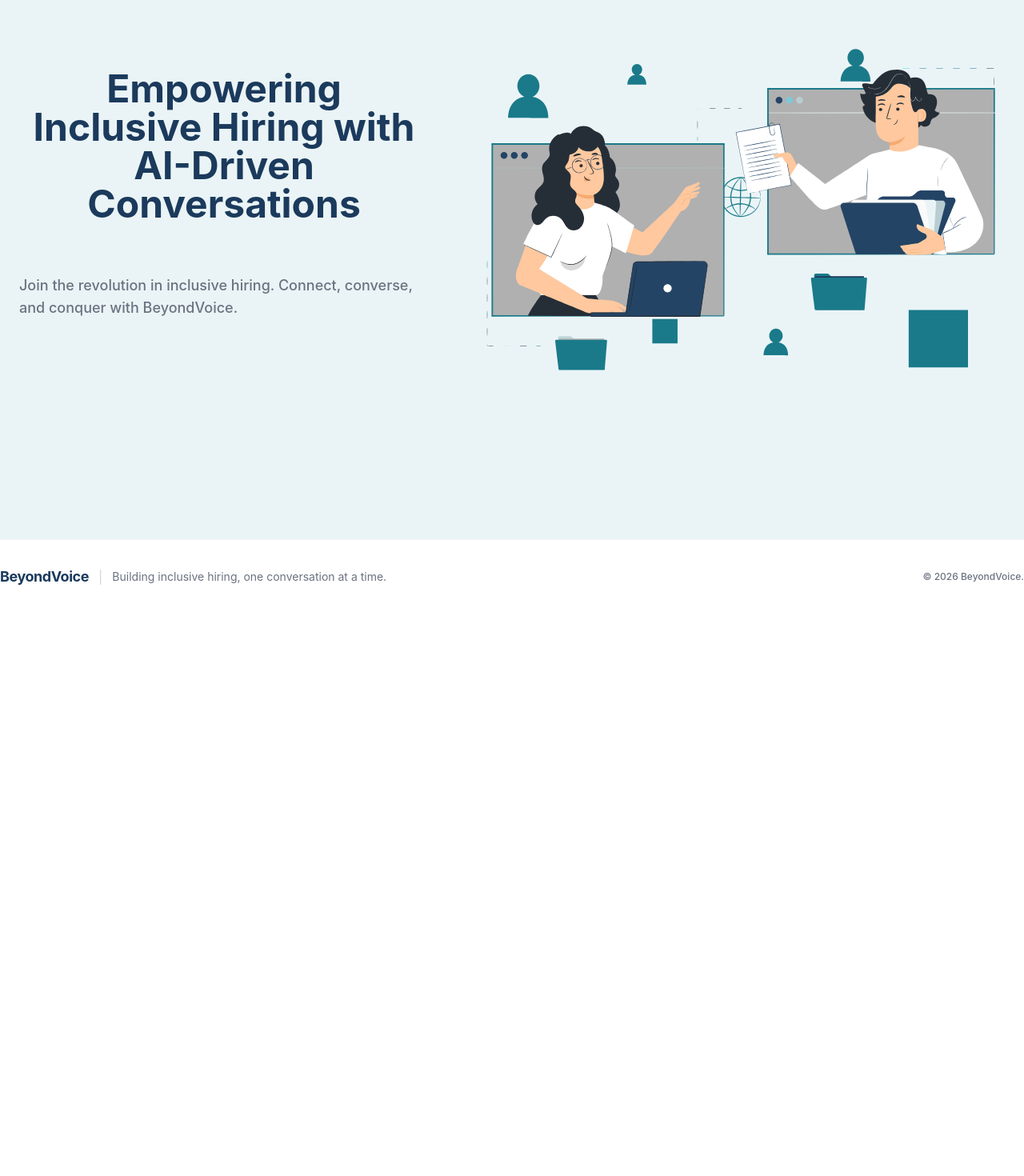
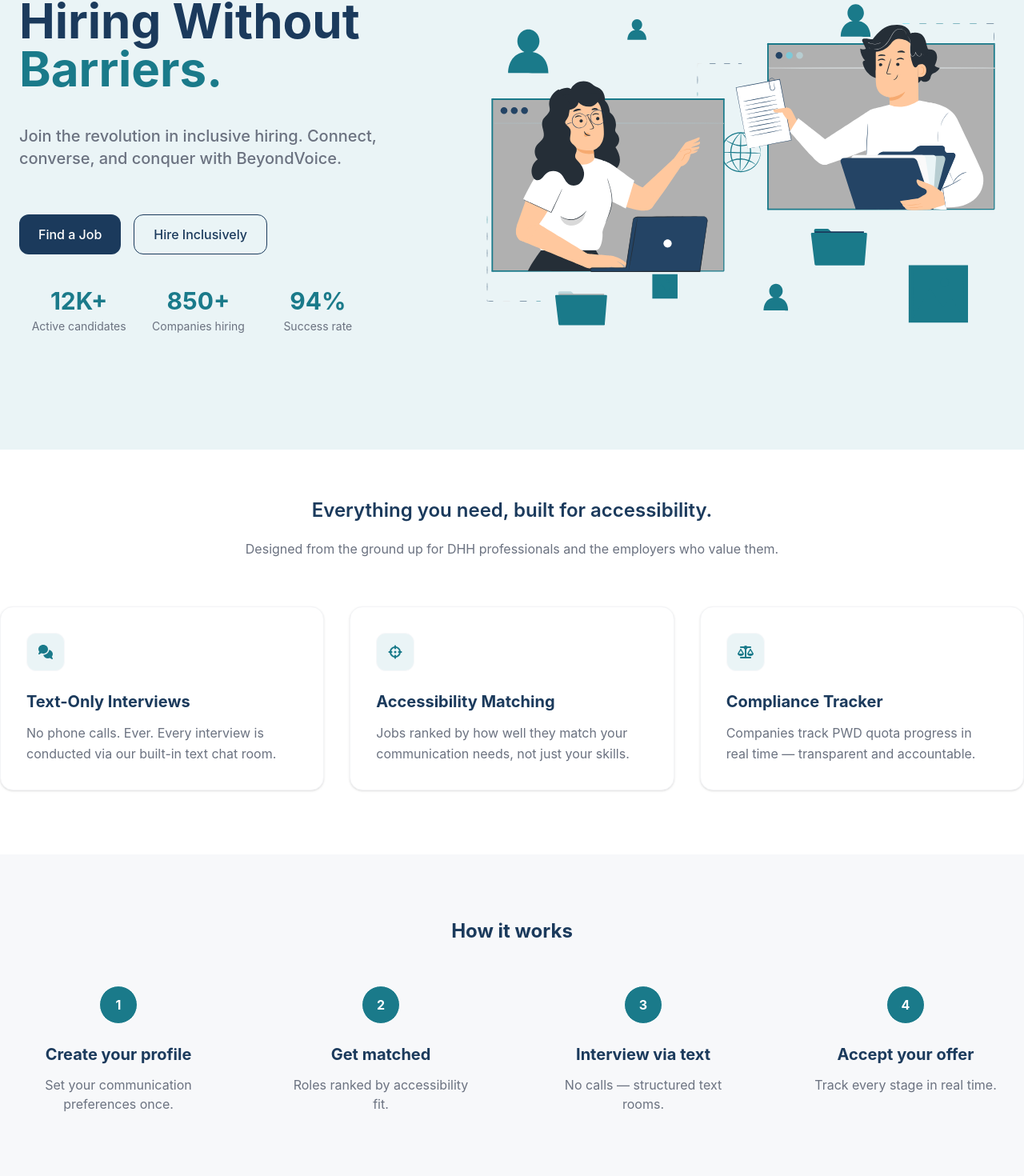
Before and after one commit to AmiraDeef/BeyondVoice, a React (Vite) app in the folder Frontend/: page / in a window 1280 px wide. Shown: the part 213-1683 px from the top of the page at 80% size. Before the commit the page ends 980 px from the top, so only its background shows below. Built offline with nearby package versions, Linux system fonts and the light colour scheme.

Commit message:
style landing page

```diff
--- a/Frontend/src/components/Auth/LeftSide.jsx
+++ b/Frontend/src/components/Auth/LeftSide.jsx
@@ -33,7 +33,7 @@
           {isRegister ? (
             <div className="grid grid-cols-3 w-full max-w-md">
               <div class="flex flex-col  text-center">
-                <span class="text-2xl md:text-3xl font-bold text-teal-700  ">
+                <span class="text-2xl md:text-3xl font-bold text-[var(--secondary-color)]  ">
                   12K+
                 </span>
                 <span class="text-xs md:text-sm text-[var(--grey-color)] mt-1">
--- a/Frontend/src/components/Home/Hero.jsx
+++ b/Frontend/src/components/Home/Hero.jsx
@@ -4,15 +4,53 @@
         <>
 
             <section className="w-full bg-[var(--bg-color)] py-16 md:py-24">
-            <div className="container mx-auto px-6 ">
-                <div className="flex justify-between items-center flex-col md:flex-row gap-10 py-20">
+                <div className="container mx-auto px-4 md:px-6  ">
+                    <div className="flex justify-between items-center flex-col md:flex-row gap-10 py-6">
                         <div className="flex flex-col gap-6 md:gap-10 max-w-lg">
-                        <h1 className="text-4xl md:text-5xl font-bold text-center text-[var(--main-color)] mb-6">
-                            Empowering Inclusive Hiring with AI-Driven Conversations
+                            <h1 className="text-5xl md:text-6xl font-bold text-[var(--main-color)]">
+                                Hiring Without{' '}
+                                <span className="text-[var(--secondary-color)]">
+                                    Barriers.
+                                </span>
                             </h1>
-                        <p className=" text-lg text-[var(--grey-color)] mb-10 font-medium text-lg">
+                            <p className=" text-xl text-[var(--grey-color)] mb-2 font-medium text-lg">
                                 Join the revolution in inclusive hiring. Connect, converse, and conquer with BeyondVoice.
                             </p>
+
+                            <div className="flex flex-wrap gap-4 pt-2">
+                                <button className="bg-[var(--main-color)] text-white px-6 py-3 rounded-xl font-medium  ">
+                                    Find a Job
+                                </button>
+                                <button className="border border-[var(--main-color)] text-[var(--main-color)] px-6 py-3 rounded-xl font-medium ">
+                                    Hire Inclusively
+                                </button>
+                            </div>
+                            <div className="grid grid-cols-3 w-full max-w-md">
+                                <div class="flex flex-col text-center">
+                                    <span class="text-2xl md:text-3xl font-bold text-[var(--secondary-color)] ">
+                                        12K+
+                                    </span>
+                                    <span class="text-xs md:text-sm text-[var(--grey-color)] mt-1">
+                                        Active candidates
+                                    </span>
+                                </div>
+                                <div class="flex flex-col text-center">
+                                    <span class="text-2xl md:text-3xl font-bold text-[var(--secondary-color)] ">
+                                        850+
+                                    </span>
+                                    <span class="text-xs md:text-sm text-[var(--grey-color)] mt-1">
+                                        Companies hiring
+                                    </span>
+                                </div>
+                                <div class="flex flex-col text-center">
+                                    <span class="text-2xl md:text-3xl font-bold text-[var(--secondary-color)] ">
+                                        94%
+                                    </span>
+                                    <span class="text-xs md:text-sm text-[var(--grey-color)] mt-1">
+                                        Success rate
+                                    </span>
+                                </div>
+                            </div>
                         </div>
 
 
--- /dev/null
+++ b/Frontend/src/components/Home/StaticFeatures.jsx
@@ -0,0 +1,90 @@
+import { FontAwesomeIcon } from '@fortawesome/react-fontawesome';
+import { faComments, faCrosshairs, faScaleBalanced } from '@fortawesome/free-solid-svg-icons';
+
+function StaticFeatures() {
+
+    const features = [
+        {
+            title: "Text-Only Interviews",
+            icon: faComments,
+            info: "No phone calls. Ever. Every interview is conducted via our built-in text chat room."
+
+        }, {
+            title: "Accessibility Matching",
+            icon: faCrosshairs,
+            info: "Jobs ranked by how well they match your communication needs, not just your skills."
+
+        }, {
+            title: "Compliance Tracker",
+            icon: faScaleBalanced,
+            info: "Companies track PWD quota progress in real time — transparent and accountable."
+
+        }
+    ]
+    const steps = [
+        {
+            title: "Create your profile",
+            id: 1,
+            info: "Set your communication preferences once."
+
+        }, {
+            title: "Get matched",
+            id: 2,
+            info: "Roles ranked by accessibility fit."
+
+        }, {
+            title: "Interview via text",
+            id: 3,
+            info: "No calls — structured text rooms."
+
+        }, {
+            title: "Accept your offer",
+            id: 4,
+            info: "Track every stage in real time."
+
+        }
+    ]
+
+    return (
+        <>
+            <section className="bg-white my-15">
+                <div className="text-center my-15">
+                    <h2 className="text-[var(--main-color)] mb-5 font-semibold text-1xl md:text-2xl">Everything you need, built for accessibility.</h2>
+                    <p className="text-[var(--grey-color)] ">Designed from the ground up for DHH professionals and the employers who value them.</p>
+                </div>
+                <div className="grid grid-cols-1 md:grid-cols-2 lg:grid-cols-3 gap-8 max-w-7xl mx-auto">
+                    {
+                        features.map((ele, index) =>
+
+                            <div key={index} className="w-full h-full bg-white shrink-0 border border-gray-100 p-8 rounded-2xl shadow-sm hover:shadow-md hover:border-[var(--secondary-color)] transition-all duration-300 flex flex-col items-start text-left">
+
+                                <div className="w-12 h-12 bg-[var(--bg-color)] p-4 rounded-xl border border-[var(--light-gray)] flex items-center justify-center mb-6 text-[var(--secondary-color)]">
+                                    <FontAwesomeIcon icon={ele.icon} className="w-6 h-6" /></div>
+                                <h3 className='text-xl font-bold text-[var(--main-color)] mb-3'>  {ele.title} </h3>
+                                <p className='text-[var(--grey-color)] text-sm md:text-base leading-relaxed'> {ele.info}  </p>
+
+                            </div>
+                        )}
+                </div>
+            </section>
+
+            <section className="bg-[var(--light-gray)] my-20">
+                <h2 className="text-[var(--main-color)] mb-5 font-bold text-1xl md:text-2xl text-center pt-20">How it works</h2>
+                <div className='grid grid-cols-1 md:grid-cols-2 lg:grid-cols-4 gap-8 max-w-7xl mx-auto'>
+                    {steps.map((step, index) =>
+
+                        <div key={index} className="w-full h-full p-8 rounded-2xl flex flex-col items-center text-center mb-15">
+
+                            <div className="w-12 h-12 bg-[var(--secondary-color)] text-center rounded-full border  flex items-center justify-center mb-6 text-white">
+                                <h4 className="font-bold" >{step.id}</h4> </div>
+                            <h3 className='text-xl font-bold text-[var(--main-color)] mb-3'>  {step.title} </h3>
+                            <p className='text-[var(--grey-color)] text-sm md:text-base'> {step.info}  </p>
+
+                        </div>
+                    )}
+                </div>
+            </section>
+        </>
+    )
+}
+export default StaticFeatures
--- a/Frontend/src/components/Layouts/Navbar/Navbar.jsx
+++ b/Frontend/src/components/Layouts/Navbar/Navbar.jsx
@@ -3,10 +3,10 @@
 function Navbar(){
     return(
         <>
-        <div className="w-full bg-white border-b border-gray-100 sticky top-0 z-50">
-        <div className="container mx-auto flex items-center justify-between h-16">
-          <div className="flex items-center">
-            <Link to="/" className="text-xl font-bold text-[var(--main-color)] mr-4">
+        <div className=" bg-white border-b border-gray-100 sticky top-0 z-50 ">
+        <div className="container mx-auto flex items-center justify-around h-16  md:justify-between ">
+          <div>
+            <Link to="/" className="text-xl font-bold text-[var(--main-color)] ">
               Beyond Voice
             </Link>
           </div>
--- a/Frontend/src/index.css
+++ b/Frontend/src/index.css
@@ -4,5 +4,6 @@
     --secondary-color:#1A7A8A;
     --grey-color:#6b7280;
     --bg-color:#EAF4F6;
+    --light-gray:#F7F8FA;
 
 }
--- a/Frontend/src/pages/Home/Home.jsx
+++ b/Frontend/src/pages/Home/Home.jsx
@@ -1,9 +1,11 @@
 import Hero from "../../components/Home/Hero"
+import StaticFeatures from "../../components/Home/StaticFeatures"
 
 function Home() {
     return (<>
 
     <Hero />
+    <StaticFeatures/>
 
     </>)
 
```
Lines whose indentation alone changed are shown as unchanged.
